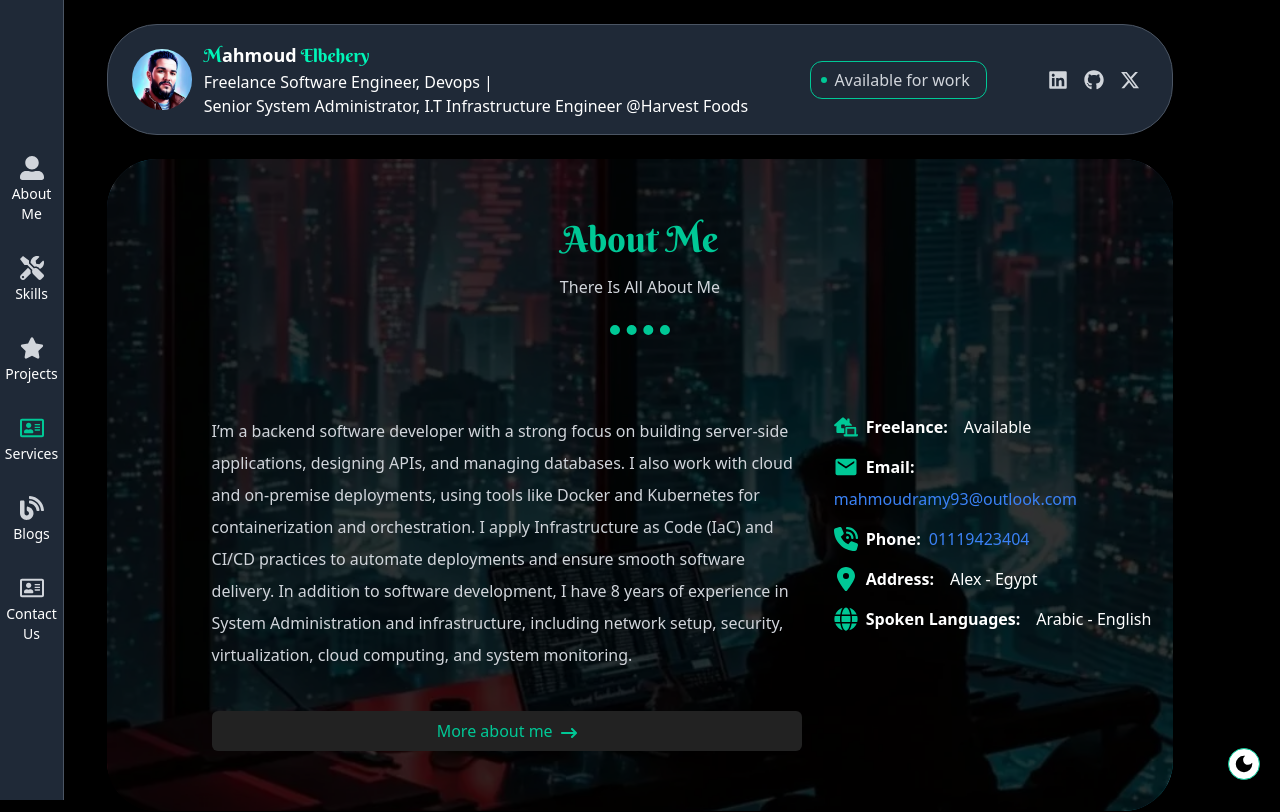
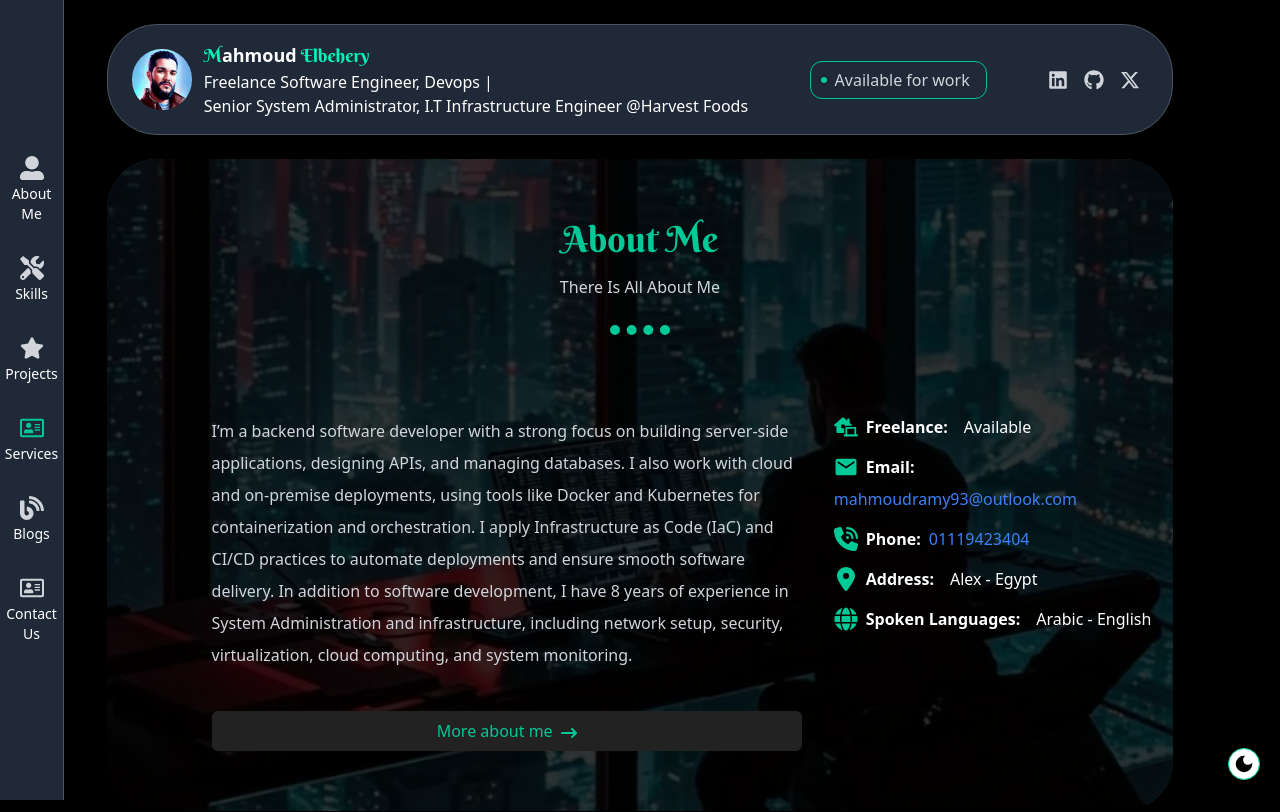
Before and after one commit to mahmoudramy93/portfolio, a Next.js app: page / in a window 1280 px wide. Shown: the top 812 px of the page. Built offline with nearby package versions, Linux system fonts and the light colour scheme.

Commit message:
update about me bg

```diff
--- a/src/components/homeSections/AboutMe.tsx
+++ b/src/components/homeSections/AboutMe.tsx
@@ -8,7 +8,7 @@ import ContactItem from "./ContactItem";
 const AboutMe = () => {
   return (
     <section
-      className="py-[60px] rounded-[50px] bg-[url('/images/homePage_images/about-bg.webp')] bg-cover bg-fixed bg-center  bg-no-repeat relative
+      className="py-[60px] rounded-[50px] bg-[url('/images/homePage_images/about-bg.jpg')] bg-cover bg-fixed md:bg-local bg-center  bg-no-repeat relative
       before:content-[''] before:absolute before:w-full before:h-full before:left-0 before:top-0 before:bg-black/80 before:rounded-[50px]
       custom-background-position"
       id="about_me"
```
Also changed, not shown: public/images/homePage_images/about-bg.jpg (added).
